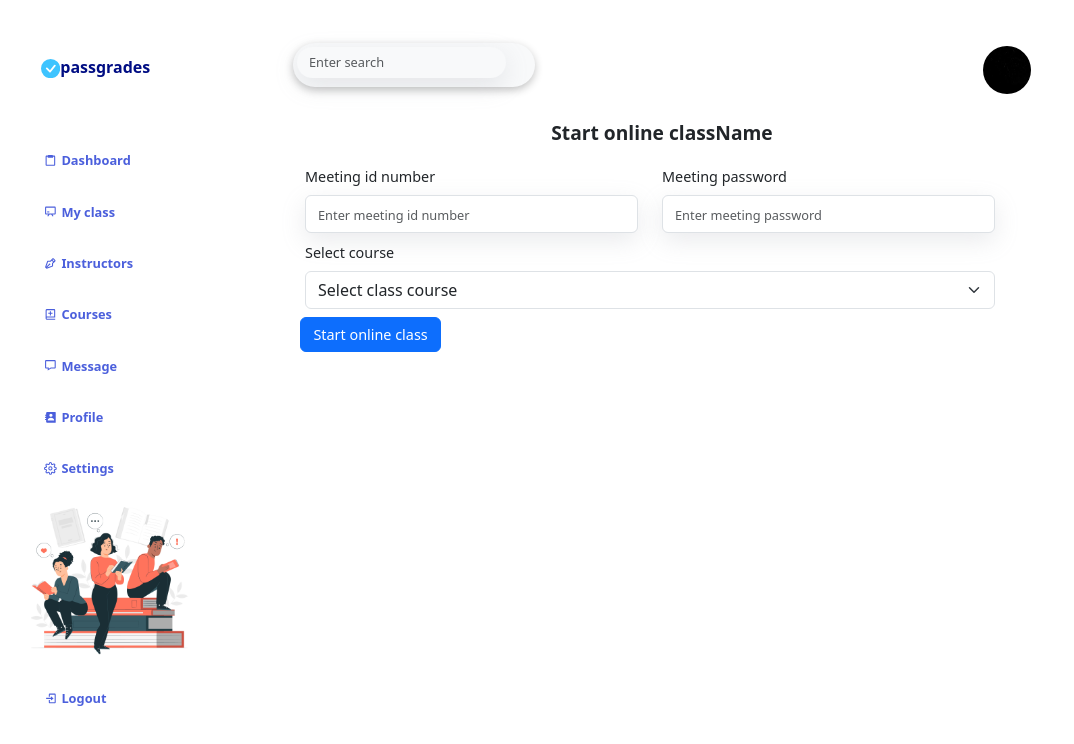
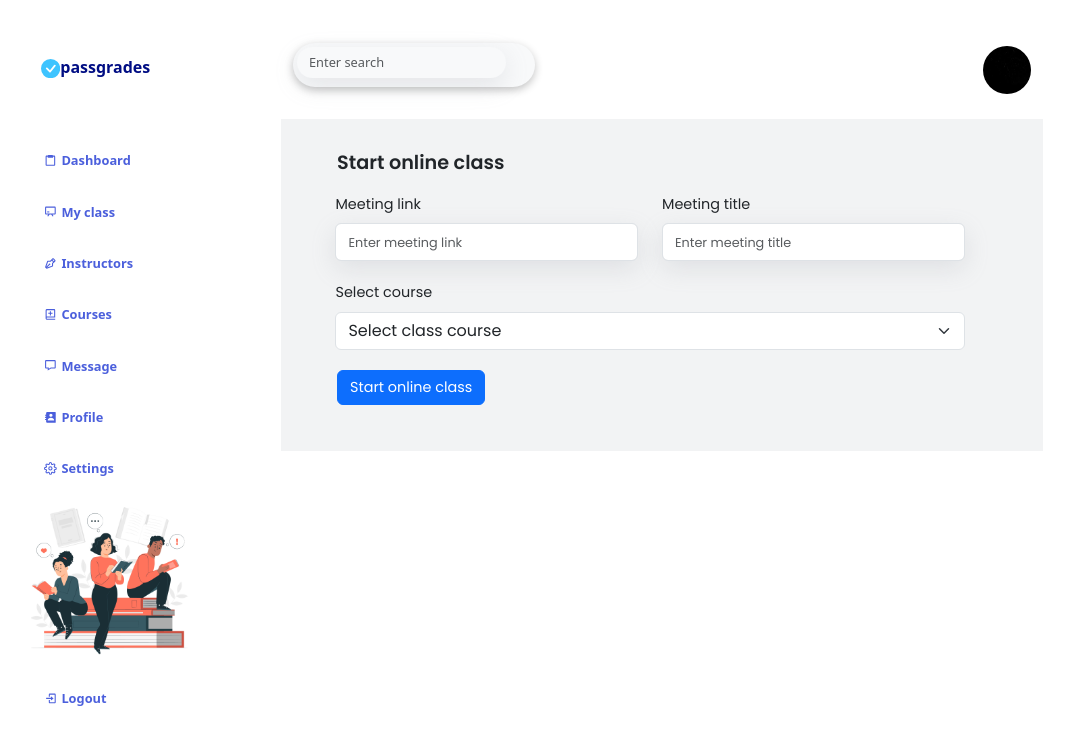
Before and after one commit to Fareed0001/passgrades-student, a Next.js app: page /Dashboard/Tutor in a window 1280 px wide. Shown: the top 744 px of the page, without its empty margins (109-1183 px from the left). Built offline with nearby package versions, Linux system fonts and the light colour scheme; no server answers; sample sign-in values are in the browser's storage.

Commit message:
tutor page

```diff
--- a/src/pages/Dashboard/Courses/index.jsx
+++ b/src/pages/Dashboard/Courses/index.jsx
@@ -2,7 +2,6 @@ import React, { useEffect, useState } from "react";
 import { FlutterWaveButton, closePaymentModal } from "flutterwave-react-v3";
 import axios from "@/utils/axios";
 import { useSession } from "next-auth/react";
-import Image from "next/image";
 import { Loader, Loader2Icon } from "lucide-react";
 
 //flutterwave start
@@ -31,7 +30,7 @@ const fwConfig = {
     console.log(response);
     closePaymentModal(); // this will close the modal programmatically
   },
-  onClose: () => { },
+  onClose: () => {},
 };
 
 //Card Component
@@ -45,18 +44,17 @@ const CourseCard = ({ image, title, description, price }) => {
   return (
     <div className="col">
       <div className="courses-card">
-        <Image
+        <img
           src={image}
-          className="card-img-top courses-card-img" // Add any non-styling classes here
+          className="card-img-top courses-card-img h-[200px] w-[200px]"
           alt={title}
-          width={200} // Set the width
-          height={200} // Set the height
         />
         <div className="courses-card-body">
           <p className="courses-card-title">{title}</p>
           <p
-            className={`courses-card-text ${showDescription ? "" : "course-card-text-hide"
-              }`}
+            className={`courses-card-text ${
+              showDescription ? "" : "course-card-text-hide"
+            }`}
           >
             {description}
           </p>
--- a/src/pages/Dashboard/Tutor/index.jsx
+++ b/src/pages/Dashboard/Tutor/index.jsx
@@ -17,30 +17,30 @@ const index = () => {
 
       <section className="tutor-div">
       <div className="container new-course-container">
-        <p className="tutor-header-text">Start online className</p>
+        <p className="tutor-header-text">Start online class</p>
         <form action="">
           <div className="row container">
             <div className="input-field-div col-12 col-lg-6">
-              <label htmlFor="meetingIdNumber" className="form-label tutor-form-label">
-                Meeting id number
+              <label htmlFor="meetingLink" className="form-label tutor-form-label">
+                Meeting link
               </label>
               <input
                 type="text"
                 className="form-control"
-                placeholder="Enter meeting id number"
-                id="meetingIdNumber"
+                placeholder="Enter meeting link"
+                id="meetingLink"
               />
             </div>
 
             <div className="input-field-div col-12 col-lg-6">
-              <label htmlFor="meetingPassword" className="form-label tutor-form-label">
-                Meeting password
+              <label htmlFor="meetingTitle" className="form-label tutor-form-label">
+                Meeting title
               </label>
               <input
                 type="text"
                 className="form-control"
-                placeholder="Enter meeting password"
-                id="meetingPassword"
+                placeholder="Enter meeting title"
+                id="meetingTitle"
               />
             </div>
 
--- a/src/styles/globals.css
+++ b/src/styles/globals.css
@@ -2921,16 +2921,20 @@ input[type="checkbox"] {
 
 /* TUTOR DASHBOARD START */
 
-.addNewCourse {
-  background-color: #ebeefd;
+.tutor-div {
+  background-color: #f2f3f4;
   font-family: "Poppins", sans-serif;
   padding: 4% 4% 6%;
 }
 
 .tutor-header-text {
   font-size: 1.2rem;
-  text-align: center;
+  margin: 0 0 2% 2%;
   font-weight: 600;
+}
+
+.input-field-div {
+  margin: 2% auto;
 }
 
 .tutor-input-field-div {
@@ -2947,7 +2951,7 @@ input[type="checkbox"] {
 
 .btn.add-new-course-button {
   font-size: 0.9rem;
-  margin: 1% 0 0 1%;
+  margin: 1% 0 0 2%;
 }
 
 /* start of pc styles */
```
